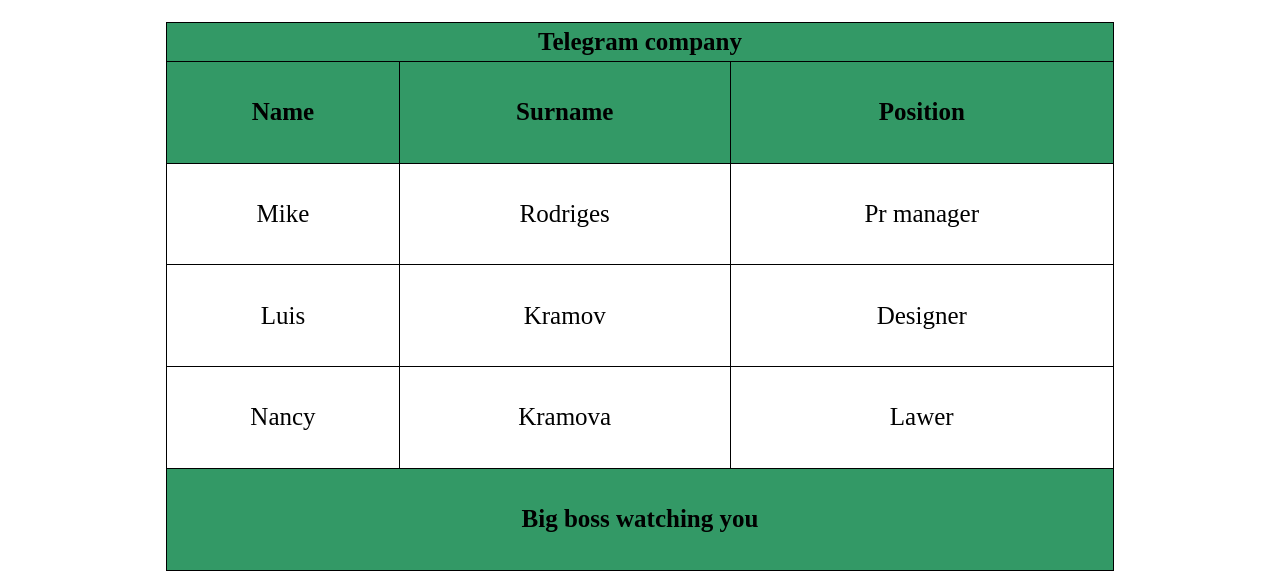
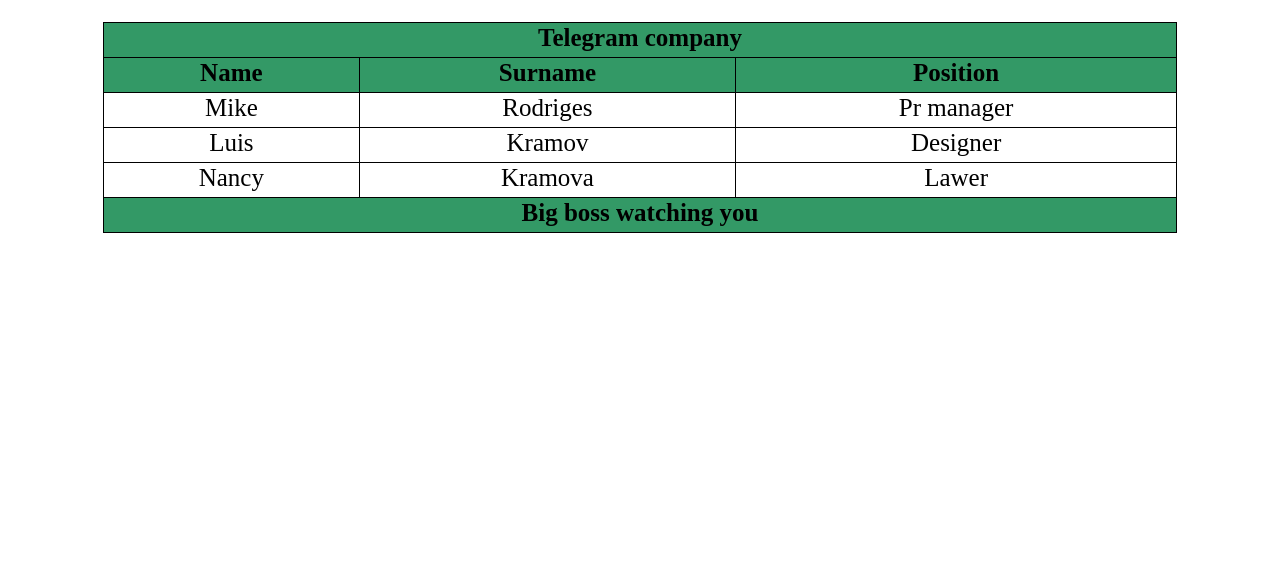
Before and after one commit to KhDenis/SP, a plain HTML site: page site/index.html in a window 1280 px wide. Shown: the part 225-804 px from the top of the page. Drawn offline with Linux system fonts and the light colour scheme.

Commit message:
small letter in name

```diff
--- a/site/index.html
+++ b/site/index.html
@@ -21,7 +21,7 @@
 
 
 		<p>
-			<img src="drawing.jpeg" width="100%" height="20%">
+			<img src="Drawing.jpeg" width="100%" height="20%">
 
 
 		<a href="link.html" title='THIS IS HYPERTEXT'>
--- a/site/main.css
+++ b/site/main.css
@@ -17,19 +17,20 @@
 
  table {
     font-size: 25px;
-	width: 75%;
-	height: 70%;
+	width: 85%;
+	height: ;
 	margin-left:auto;
 	margin-right: auto;
 }
- th:hover {background-color: #ffffff; }
+ tr:hover {background-color: #aaaaaaaa; }
  th{
  background-color: #339966;
 }
  table, tr, td, th{
 
 	border-collapse: collapse;
-	padding: 5px;
+	padding-top: : 5px;
+	padding-bottom: 5px;
 	text-align: center;
 	border: 1px solid black;
 }
```
